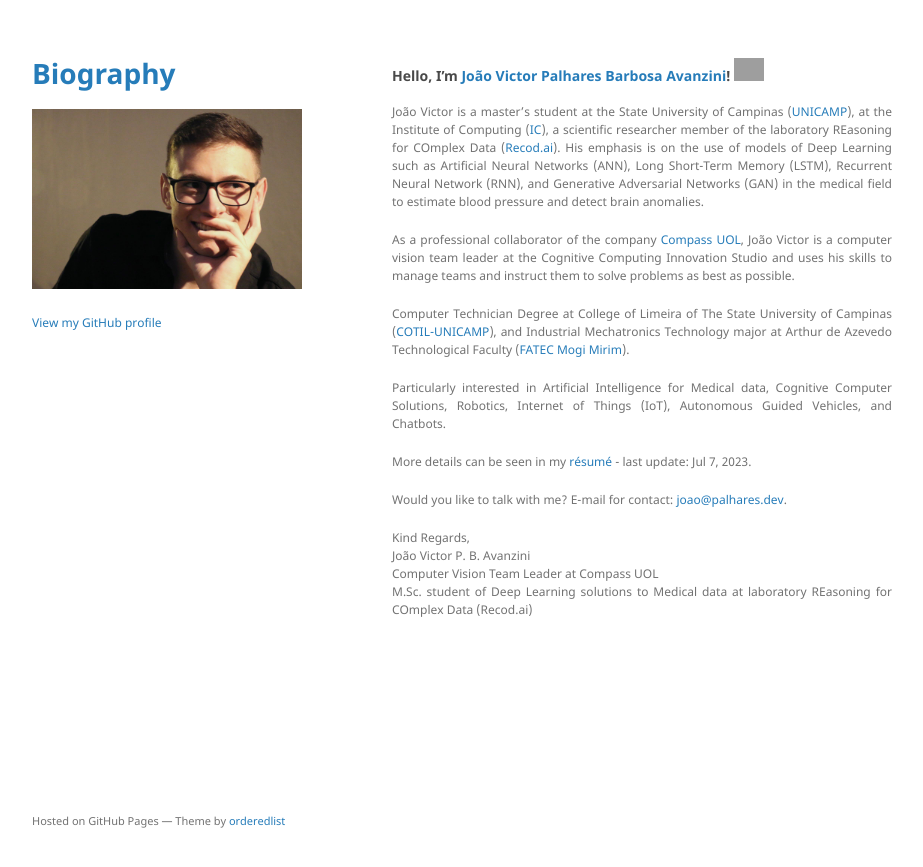
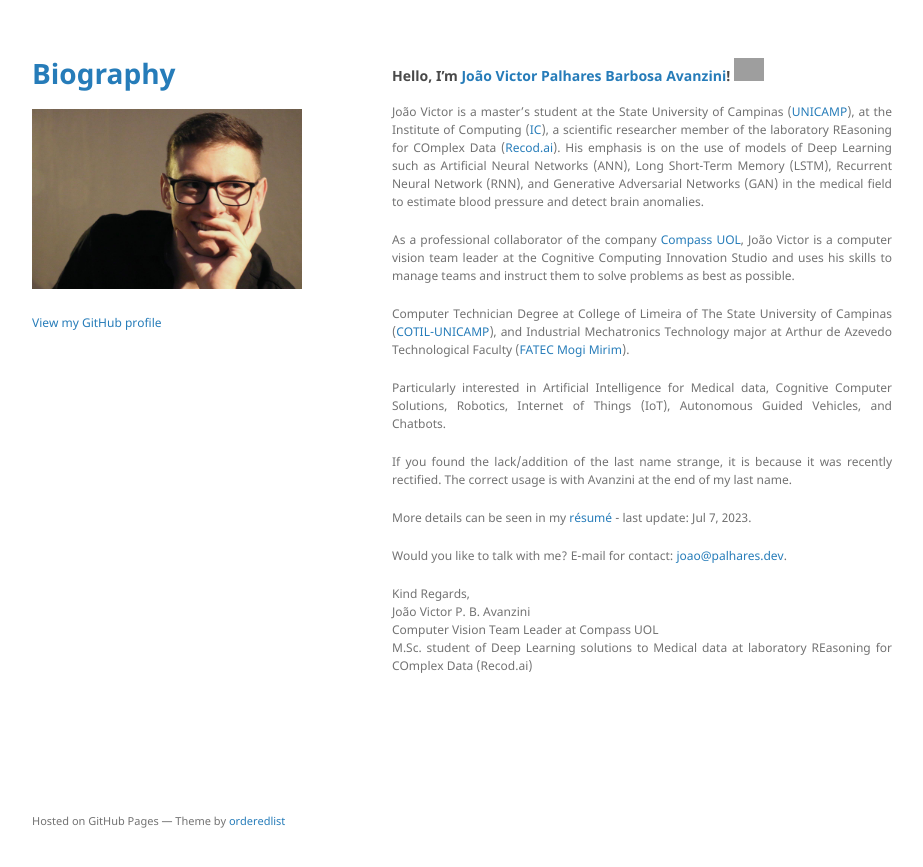
Before and after one commit to joaoavanzini/joaoavanzini.github.io, a Jekyll site: the page built from index.md, in a window 1280 px wide. Shown: the top 867 px of the page, without its empty margins (178-1101 px from the left). Built offline with Jekyll 4.4.1, drawn with Linux system fonts in a browser that asks for light colours; the repository's description, which GitHub fills in, is left out; our own code applies the rules of GitHub Pages for plain Markdown files; grey boxes are pictures that could not be loaded.

Commit message:
Atualizando o perfil

```diff
--- a/index.md
+++ b/index.md
@@ -11,6 +11,7 @@ Computer Technician Degree at College of Limeira of The State University of Camp
 
 Particularly interested in Artificial Intelligence for Medical data, Cognitive Computer Solutions, Robotics, Internet of Things (IoT), Autonomous Guided Vehicles, and Chatbots.
 
+If you found the lack/addition of the last name strange, it is because it was recently rectified. The correct usage is with Avanzini at the end of my last name.
 
 More details can be seen in my [résumé](./assets/src/resume.pdf) - last update: Jul 7, 2023.
 
```
